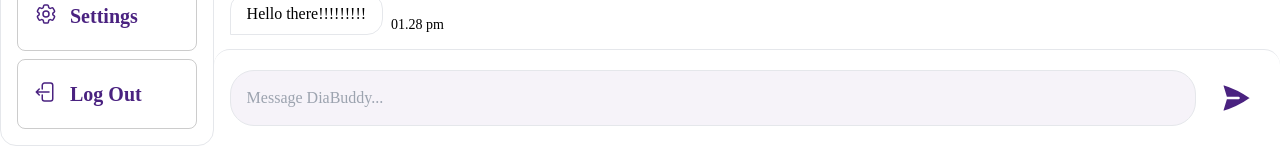
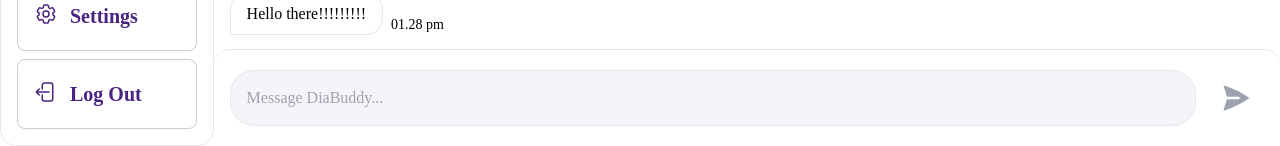
Before and after one commit to HansakaMatharaarachchi/diabuddy-ai, a React (Create React App) app in the folder frontend/: page /chat in a window 1280 px wide. Shown: the part 654-800 px from the top of the page. Built offline with nearby package versions, Linux system fonts and the light colour scheme.

Commit message:
improve ux in chat input send button

```diff
--- a/frontend/src/app/components/chat/Input.tsx
+++ b/frontend/src/app/components/chat/Input.tsx
@@ -1,4 +1,4 @@
-import { useEffect, useRef } from "react";
+import { useEffect, useRef, useState } from "react";
 import { ReactComponent as SendIcon } from "../../../assets/svg/send.svg";
 
 type Props = {
@@ -7,21 +7,20 @@ type Props = {
 
 const Input = ({ onSendMessage }: Props) => {
   const inputRef = useRef<HTMLInputElement>(null);
+  const [inputText, setInputText] = useState("");
+
+  const messageText = inputText.trim();
 
   useEffect(() => {
     inputRef.current?.focus();
   }, []);
 
   const handleSendMessage = () => {
-    if (inputRef.current) {
-      const newMessage = inputRef.current.value?.trim();
-
-      if (onSendMessage && newMessage) {
-        if (onSendMessage(newMessage)) {
-          // Clear input and focus
-          inputRef.current.value = "";
-          inputRef.current.focus();
-        }
+    if (messageText && onSendMessage) {
+      if (onSendMessage(messageText)) {
+        // Clear input and focus
+        setInputText("");
+        inputRef.current?.focus();
       }
     }
   };
@@ -29,21 +28,28 @@ const Input = ({ onSendMessage }: Props) => {
   return (
     <div className="flex gap-3 px-4 py-5 border-t rounded-t-2xl">
       <input
+        ref={inputRef}
         type="text"
         className="flex-1 px-4 py-3 text-base border outline-none rounded-3xl focus:bg-primary/5"
         placeholder="Message DiaBuddy..."
-        ref={inputRef}
         onKeyDown={(e) => {
           e.key === "Enter" && handleSendMessage();
         }}
+        onChange={(e) => {
+          setInputText(e.target.value);
+        }}
+        value={inputText}
       />
       <button
+        disabled={!messageText}
         type="button"
-        className="flex justify-center p-2 rounded-full outline-none hover:bg-primary/5"
+        className={`flex justify-center p-2 rounded-full outline-none text-white *:size-10 ${
+          messageText ? "hover:bg-primary/5 *:fill-primary" : "*:fill-gray-400"
+        }`}
         title="Send"
         onClick={handleSendMessage}
       >
-        <SendIcon className="text-white fill-primary size-10 " />
+        <SendIcon className="" />
       </button>
     </div>
   );
```
